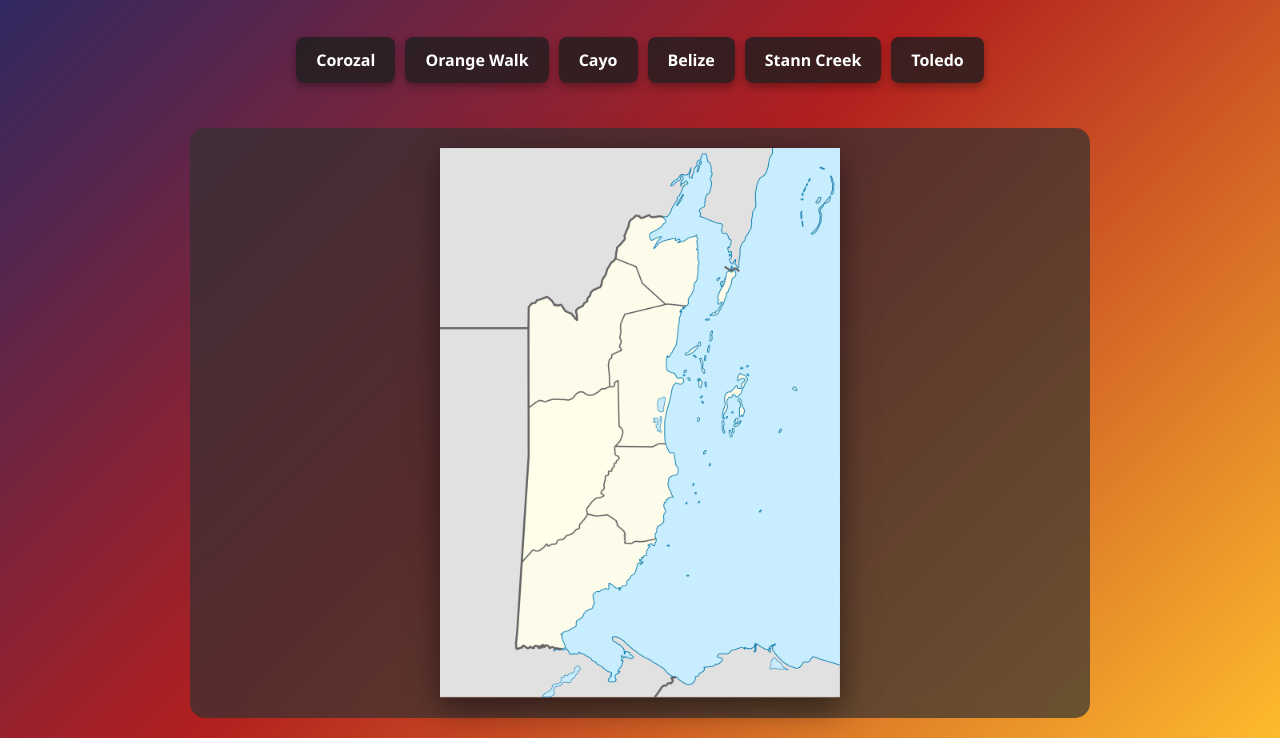
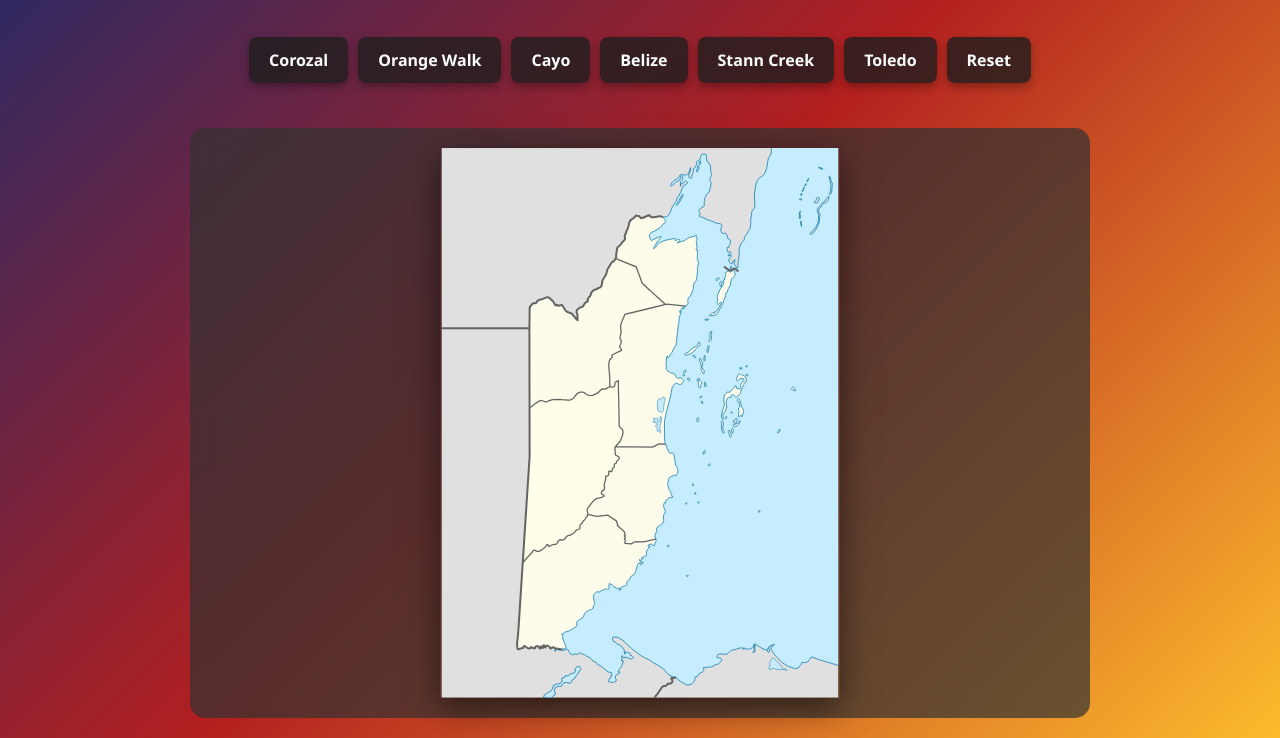
Before and after one commit to Truskie/districtsgame, a plain HTML site: page index.html in a window 1280 px wide. Shown: the part 155-893 px from the top of the page. Drawn offline with Linux system fonts and the light colour scheme.

Commit message:
Add files via upload
-Added button to reset map
-Removed link to png file which caused sizing error

```diff
--- a/index.html
+++ b/index.html
@@ -20,11 +20,12 @@
             <button onclick="changeImage('belizedist')">Belize</button>
             <button onclick="changeImage('stanncreek')">Stann Creek</button>
             <button onclick="changeImage('toledo')">Toledo</button>
+			<button onclick="changeImage('belize')">Reset</button>
         </div>
 
         <div class="map-container">
             <div class="map-background"></div>
-            <img id="myImage" src="assets/belize.png" alt="Belize Map" class="map-image">
+            <img id="myImage" src="assets/belize.svg" alt="Belize Map" class="map-image">
         </div>
     </main>
 
```
